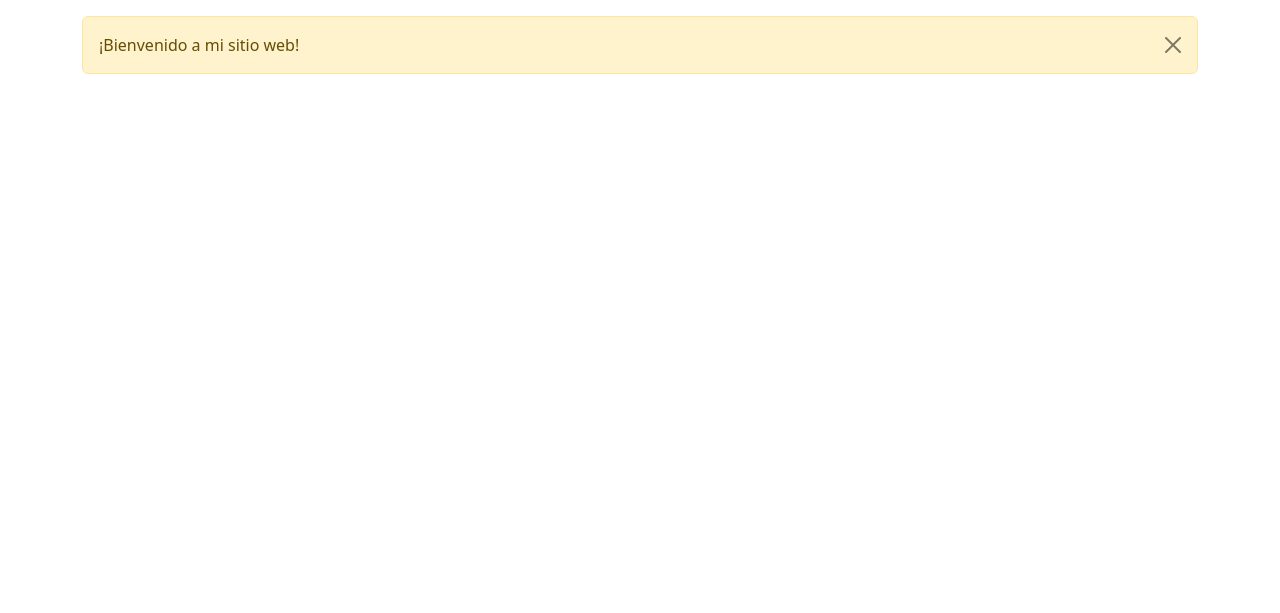
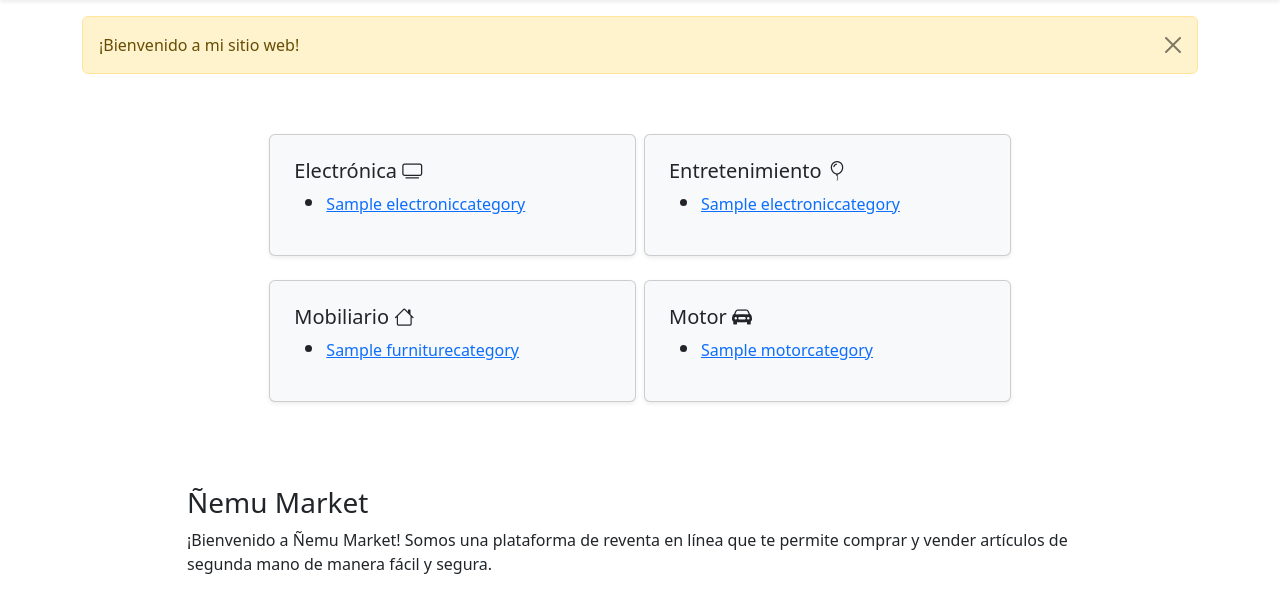
Before and after one commit to Seph1986/202306_nemu_market, a Django app: page / in a window 1280 px wide. Shown: the part 56-669 px from the top of the page. Run offline with Django 4.2, Linux system fonts and the light colour scheme; tables that the repository leaves empty hold one stand-in row (Sample ...).

Commit message:
agregando landing

```diff
--- a/apps/core/templates/base.html
+++ b/apps/core/templates/base.html
@@ -11,6 +11,10 @@
     <!-- Bootstrap -->
     <link href="https://cdn.jsdelivr.net/npm/bootstrap@5.3.2/dist/css/bootstrap.min.css" rel="stylesheet"
         integrity="sha384-T3c6CoIi6uLrA9TneNEoa7RxnatzjcDSCmG1MXxSR1GAsXEV/Dwwykc2MPK8M2HN" crossorigin="anonymous">
+
+    <!-- Bootstrap Icon -->
+    <link rel="stylesheet" href="https://cdn.jsdelivr.net/npm/bootstrap-icons@1.11.1/font/bootstrap-icons.css">
+
     <!-- Static CSS-->
     <link rel="stylesheet" type="text/css" href="{% static 'css/style.css' %}">
 
--- a/apps/core/templates/includes/navbar.html
+++ b/apps/core/templates/includes/navbar.html
@@ -1,4 +1,4 @@
-<nav class="navbar navbar-expand-lg navbar-light bg-light">
+<nav class="navbar navbar-expand-lg navbar-light bg-light shadow-sm">
   <div class="container">
     <!-- Nombre de la página en el centro -->
     <a class="navbar-brand" href="{% url 'inicio' %}">Ñemu Market</a>
--- a/apps/core/templates/landing/index.html
+++ b/apps/core/templates/landing/index.html
@@ -1,3 +1,76 @@
 {% extends 'base.html' %}
 
 {% block title %} Ñemu Market {% endblock %}
+
+{% block content %}
+<div class="container mt-5">
+    <div class="row p-2 justify-content-center">
+        <div class="col-4 card m-1 shadow-sm p-2 bg-light">
+            <div class="card-body">
+                <h5 class="card-title">
+                    Electrónica
+                    <i class="bi bi-tv"></i>
+                    <ul class="mt-2">
+                        {% for category in electronics %}
+                        <li><a class="fw-normal fs-6" href="#">{{category.name}}</a></li>
+                        {% endfor %}
+                    </ul>
+                </h5>
+            </div>
+        </div>
+        <div class="col-4 card m-1 shadow-sm p-2 bg-light">
+            <div class="card-body">
+                <h5 class="card-title">
+                    Entretenimiento
+                    <i class="bi bi-balloon"></i>
+                    <ul class="mt-2">
+                        {% for category in entertainments %}
+                        <li><a class="fw-normal fs-6" href="#">{{category.name}}</a></li>
+                        {% endfor %}
+                    </ul>
+                </h5>
+            </div>
+        </div>
+    </div>
+    <div class="row p-2 justify-content-center">
+        <div class="col-4 card m-1 shadow-sm p-2 bg-light">
+            <div class="card-body">
+                <h5 class="card-title">
+                    Mobiliario
+                    <i class="bi bi-house"></i>
+                    <ul class="mt-2">
+                        {% for category in furnitures %}
+                        <li><a class="fw-normal fs-6" href="#">{{category.name}}</a></li>
+                        {% endfor %}
+                    </ul>
+                </h5>
+            </div>
+        </div>
+        <div class="col-4 card m-1 shadow-sm p-2 bg-light">
+            <div class="card-body">
+                <h5 class="card-title">
+                    Motor
+                    <i class="bi bi-car-front-fill"></i>
+                    <ul class="mt-2">
+                        {% for category in motors %}
+                        <li><a class="fw-normal fs-6" href="#">{{category.name}}</a></li>
+                        {% endfor %}
+                    </ul>
+                </h5>
+            </div>
+        </div>
+    </div>
+    <br>
+    <br>
+    <div class="row mt-4 justify-content-center">
+        <div class="col-10">
+            <div class="col-12">
+                <h3>Ñemu Market</h3>
+                <p>¡Bienvenido a Ñemu Market! Somos una plataforma de reventa en línea que te permite comprar y vender
+                    artículos de segunda mano de manera fácil y segura.</p>
+            </div>
+        </div>
+    </div>
+</div>
+
+{% endblock %}
--- a/apps/core/views.py
+++ b/apps/core/views.py
@@ -1,6 +1,10 @@
 from django.conf import settings
 from django.contrib import messages
 from django.shortcuts import render
+from apps.electronics.models import ElectronicCategory
+from apps.entertainments.models import EntertainmentCategory
+from apps.furnitures.models import FurnitureCategory
+from apps.motor_app.models import MotorCategory
 
 
 # Create your views here.
@@ -8,4 +12,11 @@ def index(request):
     # Agregar un mensaje de éxito
     messages.success(request, "¡Bienvenido a mi sitio web!")
 
-    return render(request, 'landing/index.html')
+    context = {
+        'electronics': ElectronicCategory.objects.all(),
+        'entertainments': ElectronicCategory.objects.all(),
+        'furnitures': FurnitureCategory.objects.all(),
+        'motors': MotorCategory.objects.all()
+    }
+
+    return render(request, 'landing/index.html', context)
--- a/apps/entertainments/templates/entertainments/entertainments_form.html
+++ b/apps/entertainments/templates/entertainments/entertainments_form.html
@@ -7,7 +7,7 @@
     <div class="row">
         <div class="card p-3">
             <h1>Entretenimiento</h1>
-            <form action="#" method="POST">
+            <form action="{% url 'entertainment_add' %}" method="POST">
                 {% csrf_token %}
                 <div class="row">
                     <div class="col-6">
--- a/apps/furnitures/templates/furnitures/furniture_form.html
+++ b/apps/furnitures/templates/furnitures/furniture_form.html
@@ -7,7 +7,7 @@
     <div class="row">
         <div class="card p-3">
             <h1>Mobiliario</h1>
-            <form action="#" method="POST">
+            <form action="{% url 'furniture_add' %}" method="POST">
                 {% csrf_token %}
                 <div class="row">
                     <div class="col-6">
--- a/apps/motor_app/templates/motor_app/motor_form.html
+++ b/apps/motor_app/templates/motor_app/motor_form.html
@@ -7,7 +7,7 @@
     <div class="row">
         <div class="card p-3">
             <h1>Motorizado</h1>
-            <form action="#" method="POST">
+            <form action="{% url 'motor_add' %}" method="POST">
                 {% csrf_token %}
                 <div class="row">
                     <div class="col-4">
```
Also changed, not shown: apps/core/migrations/0001_initial.py, apps/electronics/migrations/0001_initial.py, apps/electronics/migrations/0002_alter_electroniccategory_options.py (deleted), apps/entertainments/migrations/0001_initial.py, apps/entertainments/migrations/0002_alter_entertainmentcategory_options.py (deleted), apps/furnitures/migrations/0001_initial.py, apps/furnitures/migrations/0002_alter_furniturecategory_options.py (deleted), apps/motor_app/migrations/0001_initial.py, example.sqlite3 (added). Lines whose indentation alone changed are shown as unchanged.
